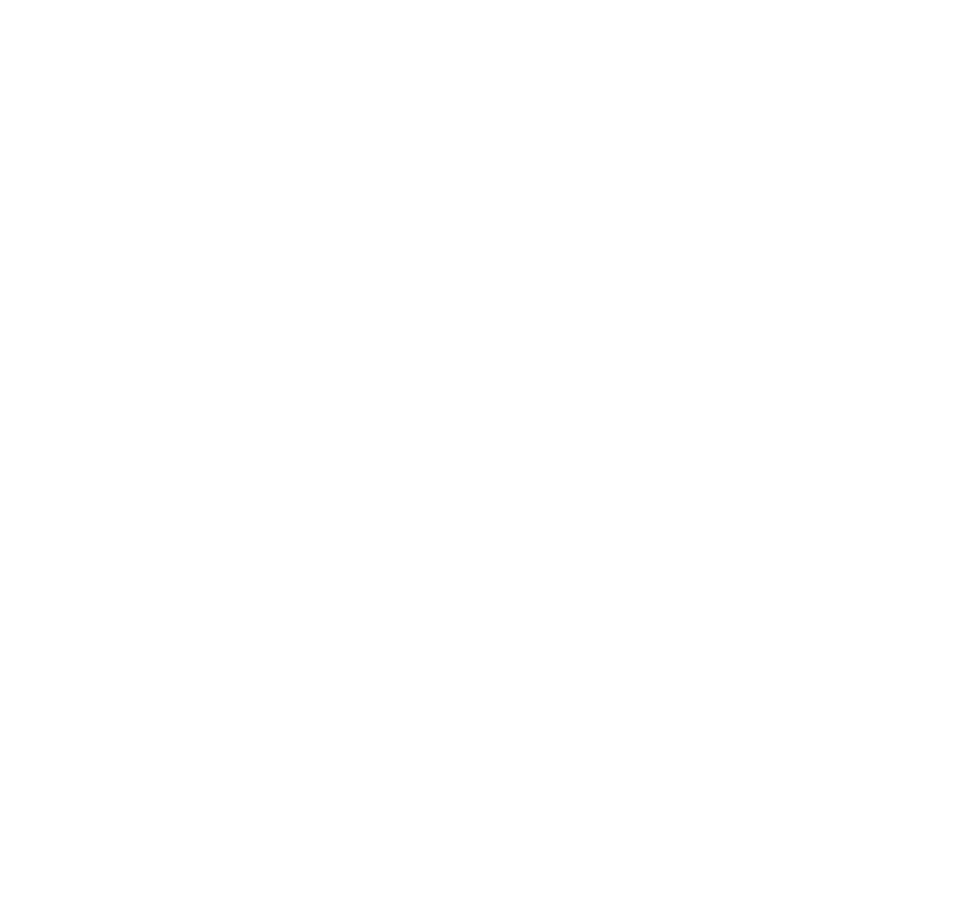
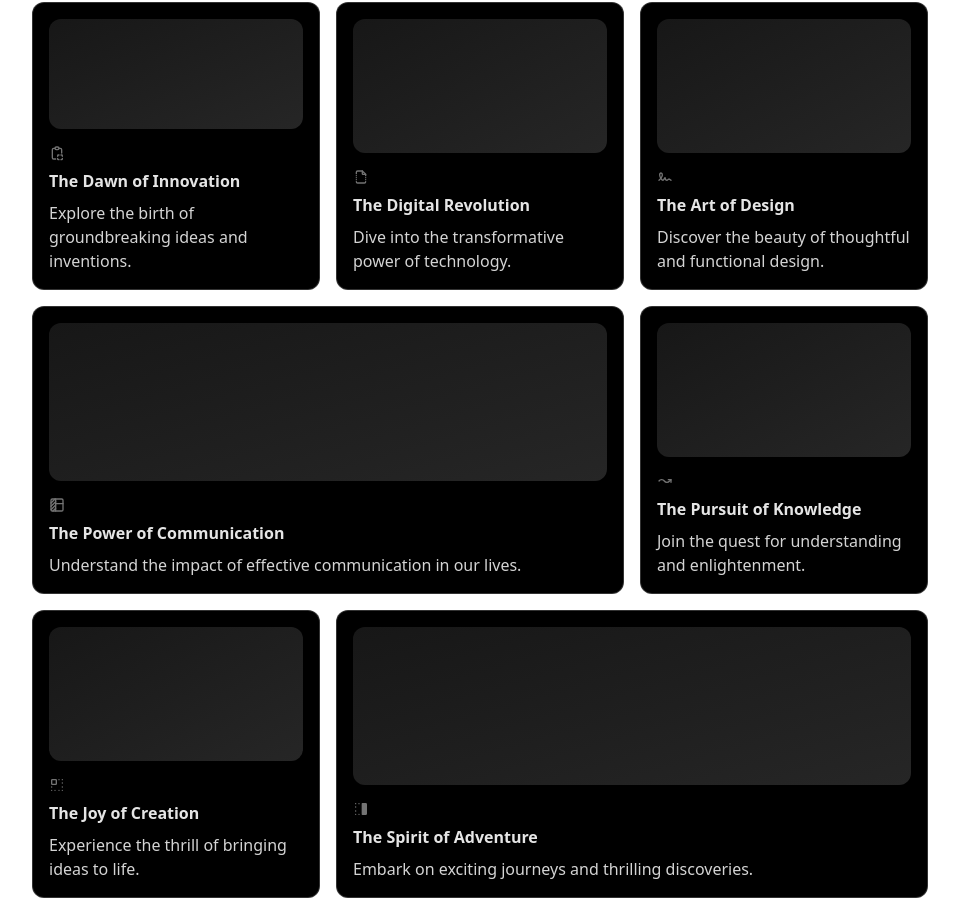
Before and after one commit to TheAndrewDang/MyPortfolioWebsite, a Next.js app in the folder frontend/: page / in a window 1280 px wide. Shown: the part 1282-2180 px from the top of the page, without its empty margins (160-1119 px from the left). Before the commit the page ends 1600 px from the top, so only its background shows below. Built offline with nearby package versions, Linux system fonts and the light colour scheme.

Commit message:
Bento grid and about added

```diff
--- a/frontend/package.json
+++ b/frontend/package.json
@@ -9,7 +9,7 @@
     "lint": "next lint"
   },
   "dependencies": {
-    "@tabler/icons-react": "^3.16.0",
+    "@tabler/icons-react": "^3.17.0",
     "clsx": "^2.1.1",
     "framer-motion": "^11.5.4",
     "next": "14.2.11",
--- a/frontend/src/app/components/ui/bento-grid.tsx
+++ b/frontend/src/app/components/ui/bento-grid.tsx
@@ -35,17 +35,17 @@
   return (
     <div
       className={cn(
-        "row-span-1 rounded-xl group/bento hover:shadow-xl transition duration-200 shadow-input dark:shadow-none p-4 dark:bg-black dark:border-white/[0.2] bg-white border border-transparent justify-between flex flex-col space-y-4",
+        "row-span-1 rounded-xl group/bento hover:shadow-xl transition duration-200 shadow-input shadow-none p-4 bg-black border-white/[0.2] border justify-between flex flex-col space-y-4",
         className
       )}
     >
       {header}
       <div className="group-hover/bento:translate-x-2 transition duration-200">
         {icon}
-        <div className="font-sans font-bold text-neutral-600 dark:text-neutral-200 mb-2 mt-2">
+        <div className="font-sans font-bold text-neutral-200 mb-2 mt-2">
           {title}
         </div>
-        <div className="font-sans font-normal text-neutral-600 text-xs dark:text-neutral-300">
+        <div className="font-sans font-normal text-neutral-300">
           {description}
         </div>
       </div>
--- a/frontend/src/app/components/ui/text-hover-effect.tsx
+++ b/frontend/src/app/components/ui/text-hover-effect.tsx
@@ -91,7 +91,7 @@
         y="50%"
         textAnchor="middle"
         dominantBaseline="middle"
-        strokeWidth="0.3"
+        strokeWidth="0.5"
         className="font-bold stroke-neutral-200 dark:stroke-neutral-800 fill-transparent text-3xl  "
         style={{ opacity: hovered ? 0.7 : 0 }}
       >
@@ -102,7 +102,7 @@
         y="50%"
         textAnchor="middle"
         dominantBaseline="middle"
-        strokeWidth="0.3"
+        strokeWidth="0.5"
         className="font-bold fill-transparent text-3xl   stroke-neutral-200 dark:stroke-neutral-800"
         initial={{ strokeDashoffset: 1000, strokeDasharray: 1000 }}
         animate={{
@@ -122,7 +122,7 @@
         textAnchor="middle"
         dominantBaseline="middle"
         stroke="url(#textGradient)"
-        strokeWidth="0.4"
+        strokeWidth="0.5"
         mask="url(#textMask)"
         className="font-bold fill-transparent text-3xl"
       >
--- a/frontend/src/app/page.tsx
+++ b/frontend/src/app/page.tsx
@@ -1,6 +1,9 @@
 import { TextHoverEffect } from "@/app/components/ui/text-hover-effect";
 import { FloatingDock } from "./components/ui/floating-dock";
 import { BackgroundGradientAnimation } from "./components/ui/background-gradient-animation";
+import { BentoGrid, BentoGridItem } from "./components/ui/bento-grid";
+
+import { cn } from "@/lib/utils";
 
 import {
   IconBrandGithub,
@@ -9,9 +12,16 @@
   IconHome,
   IconPhoto,
   IconTerminal2,
+  IconArrowWaveRightUp,
+  IconBoxAlignRightFilled,
+  IconBoxAlignTopLeft,
+  IconClipboardCopy,
+  IconFileBroken,
+  IconSignature,
+  IconTableColumn,
 } from "@tabler/icons-react";
-import Image from "next/image";
 
+  {/* THE DOCK */}
   const links = [
     {
       title: "Home",
@@ -59,6 +69,59 @@
     },
   ];
 
+
+  {/* THE PROJECTS */}
+  const Skeleton = () => (
+    <div className="flex flex-1 w-full h-full min-h-[6rem] rounded-xl bg-gradient-to-br from-neutral-900 to-neutral-800"></div>
+  );
+  const items = [
+    {
+      title: "The Dawn of Innovation",
+      description: "Explore the birth of groundbreaking ideas and inventions.",
+      header: <Skeleton />,
+      icon: <IconClipboardCopy className="h-4 w-4 text-neutral-500" />,
+    },
+    {
+      title: "The Digital Revolution",
+      description: "Dive into the transformative power of technology.",
+      header: <Skeleton />,
+      icon: <IconFileBroken className="h-4 w-4 text-neutral-500" />,
+    },
+    {
+      title: "The Art of Design",
+      description: "Discover the beauty of thoughtful and functional design.",
+      header: <Skeleton />,
+      icon: <IconSignature className="h-4 w-4 text-neutral-500" />,
+    },
+    {
+      title: "The Power of Communication",
+      description:
+        "Understand the impact of effective communication in our lives.",
+      header: <Skeleton />,
+      icon: <IconTableColumn className="h-4 w-4 text-neutral-500" />,
+    },
+    {
+      title: "The Pursuit of Knowledge",
+      description: "Join the quest for understanding and enlightenment.",
+      header: <Skeleton />,
+      icon: <IconArrowWaveRightUp className="h-4 w-4 text-neutral-500" />,
+    },
+    {
+      title: "The Joy of Creation",
+      description: "Experience the thrill of bringing ideas to life.",
+      header: <Skeleton />,
+      icon: <IconBoxAlignTopLeft className="h-4 w-4 text-neutral-500" />,
+    },
+    {
+      title: "The Spirit of Adventure",
+      description: "Embark on exciting journeys and thrilling discoveries.",
+      header: <Skeleton />,
+      icon: <IconBoxAlignRightFilled className="h-4 w-4 text-neutral-500" />,
+    },
+  ];
+
+
+
   export default function Home() {
     return (
       <div className="min-h-screen flex flex-col justify-between">
@@ -71,7 +134,7 @@
               />
         </div>
 
-        {/* THE CONTENT */}
+        {/* THE MAIN PAGE */}
         <div className="flex-grow flex items-center justify-center">
           <TextHoverEffect text="Andrew Dang" />
           <BackgroundGradientAnimation>
@@ -83,11 +146,38 @@
           </BackgroundGradientAnimation>
         </div>
 
-        <div className="min-h-screen text-white font-bold px-4 pointer-events-none text-3xl text-center md:text-4xl lg:text-6xl">
+        {/* THE ABOUT */}
+        <div className="min-h-full">
+          <div className="text-white font-bold px-4 pointer-events-none text-3xl text-center md:text-4xl lg:text-6xl">
+            <div className="bg-clip-text text-transparent drop-shadow-2xl bg-gradient-to-b from-white/80 to-white/20 pt-14 pb-8">
+              About Me
+            </div>
+          </div>
+          <div className="text-white font-bold px-4 pointer-events-none text-base text-center md:text-xl lg:text-3xl">
+            <div className="bg-clip-text text-transparent drop-shadow-2xl bg-gradient-to-b from-white/80 to-white/20 pb-14">
+              I am a Web Developer based in Salem, Oregon. I am passionate about creating beautiful and functional websites. I am always looking for new opportunities to grow and improve my skills.
+            </div>
+          </div>
+        </div>
+
+        {/* THE PROJECTS */}
+        <div className="text-white font-bold px-4 pointer-events-none text-3xl text-center md:text-4xl lg:text-6xl">
           <div className="bg-clip-text text-transparent drop-shadow-2xl bg-gradient-to-b from-white/80 to-white/20 pt-14 pb-14">
             My Projects
           </div>
         </div>
+          <BentoGrid className="max-w-4xl mx-auto">
+            {items.map((item, i) => (
+              <BentoGridItem
+                key={i}
+                title={item.title}
+                description={item.description}
+                header={item.header}
+                icon={item.icon}
+                className={i === 3 || i === 6 ? "md:col-span-2" : ""}
+              />
+            ))}
+          </BentoGrid>
 
 
 
```
Also changed, not shown: 1 other file (tests, documents, lock files or other folders).
